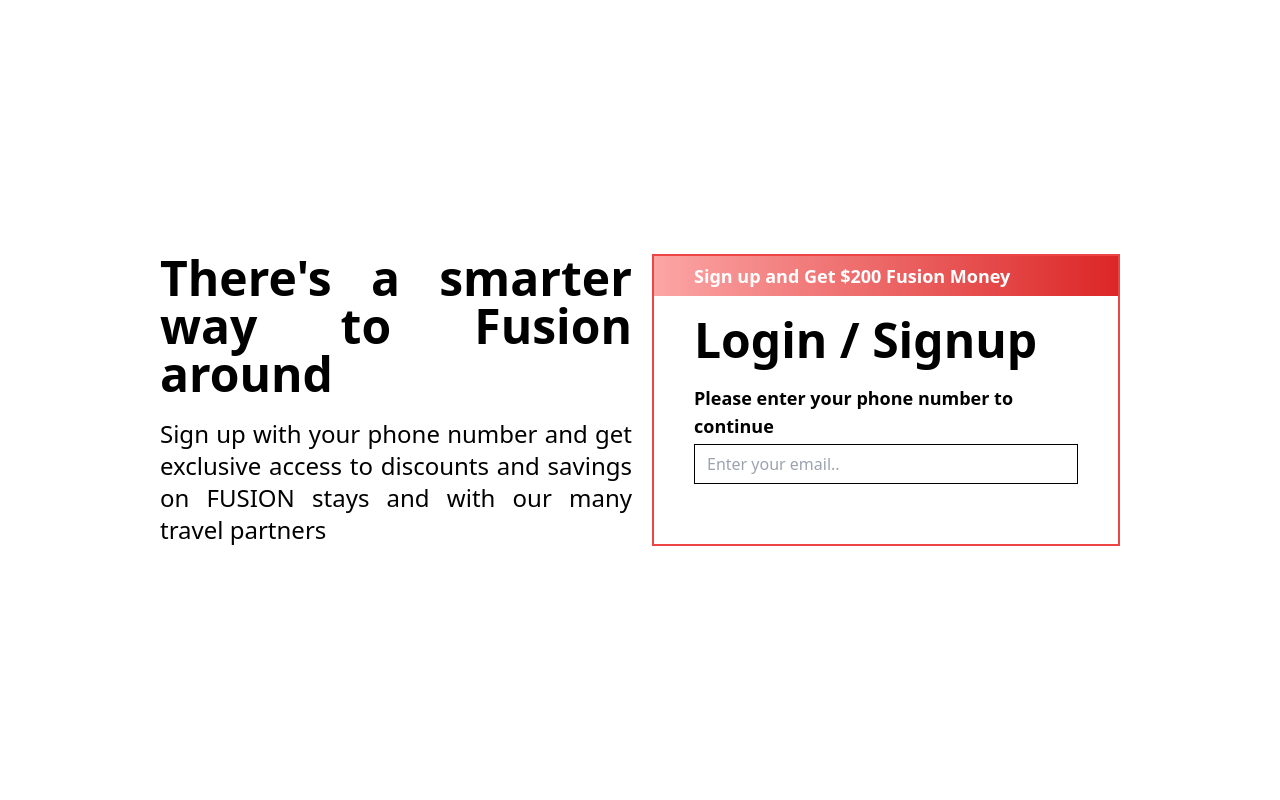
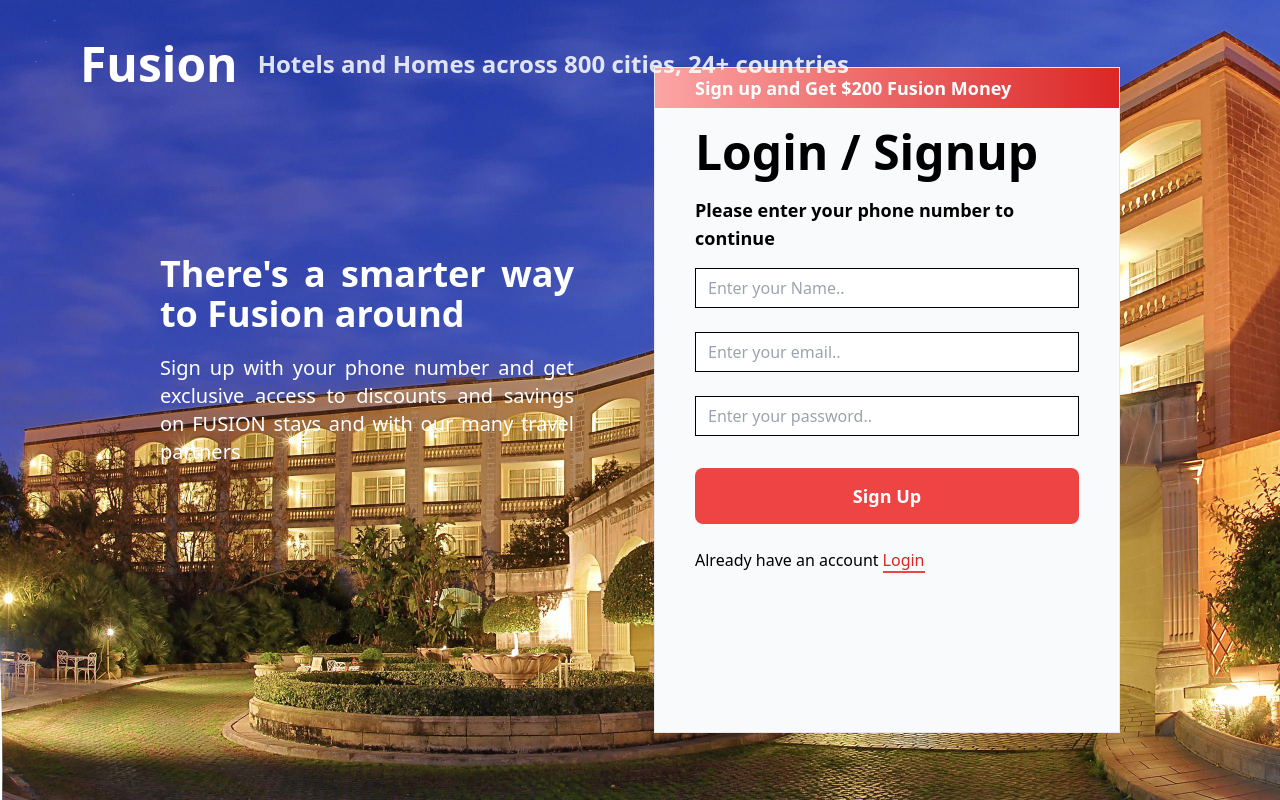
Before and after one commit to mann0777/hotel-fusion, a Next.js app: page /login in a window 1280 px wide. Built offline with nearby package versions, Linux system fonts and the light colour scheme.

Commit message:
completed-login-page

```diff
--- a/app/login.jsx
+++ b/app/login.jsx
@@ -7,23 +7,37 @@
       <Head>
         <title>Fusion - Login</title>
       </Head>
-      <div className='flex h-screen justify-center items-center'>
-        <div className='flex justify-center w-9/12'>
-          <div>
-            <p className='font-bold text-5xl text-justify'>There's a smarter way to Fusion around</p>
-            <p className='text-2xl mt-5 text-justify'>Sign up with your phone number and get exclusive access to
+      <div className='flex h-screen justify-center items-center relative bg-login-background bg-no-repeat bg-cover'>
+        <div className='absolute w-full top-10 px-20 flex items-center  text-white'>
+          <h2 className='text-5xl font-bold mr-5'>
+            Fusion
+          </h2>
+          <p className='font-bold text-2xl opacity-85'>Hotels and Homes across 800 cities, 24+ countries</p>
+        </div>
+        <div className='flex justify-center items-center w-9/12'>
+          <div className='text-white mb-20'>
+            <p className='font-bold text-4xl text-justify'>There's a smarter way to Fusion around</p>
+            <p className='text-xl mt-5 text-justify'>Sign up with your phone number and get exclusive access to
               discounts and savings on FUSION stays and with our many travel
               partners
             </p>
           </div>
-          <div className='ml-5 w-10/12 border-2 border-red-500'>
+          <div className='ml-20 pb-40 w-10/12 border bg-slate-50'>
             <p className='h-10 flex items-center px-10 bg-gradient-to-r from-red-300 to bg-red-600 text-lg font-bold text-white'>
               Sign up and Get $200 Fusion Money
               </p>
               <div className='px-10'>
                 <h3 className='text-5xl font-bold my-5'>Login / Signup</h3>
                 <p className='font-bold text-lg mb-1'>Please enter your phone number to continue</p>
-                <input type='email' placeholder='Enter your email..' className='outline-none border border-black px-3 py1 w-96 h-10' />
+                <input type='text' placeholder='Enter your Name..' className='outline-none border my-3 border-black px-3 py1 w-96 h-10' />
+                <input type='email' placeholder='Enter your email..' className='outline-none border my-3 border-black px-3 py1 w-96 h-10' />
+                <input type='password' placeholder='Enter your password..' className='outline-none border my-3 border-black px-3 py1 w-96 h-10' />
+                <button type='submit' className='w-96 h-14 text-lg font-bold bg-red-500 hover:cursor-pointer hover:bg-red-600 text-white my-5 rounded-lg'>
+                  Sign Up
+                  </button>
+                  <p className='my-1 text-xl '></p>
+                  <span>Already have an account</span>
+                  <span className='ml-1 border-b-2 border-red-500 text-red-600 hover:cursor-pointer'>Login</span>
               </div>
           </div>
         </div>
--- a/tailwind.config.js
+++ b/tailwind.config.js
@@ -11,6 +11,9 @@
         background: "var(--background)",
         foreground: "var(--foreground)",
       },
+      backgroundImage:{
+        "login-background":'url("/login-bg.jpg")'
+      }
     },
   },
   plugins: [],
```
Also changed, not shown: public/login-bg.jpg (added).
